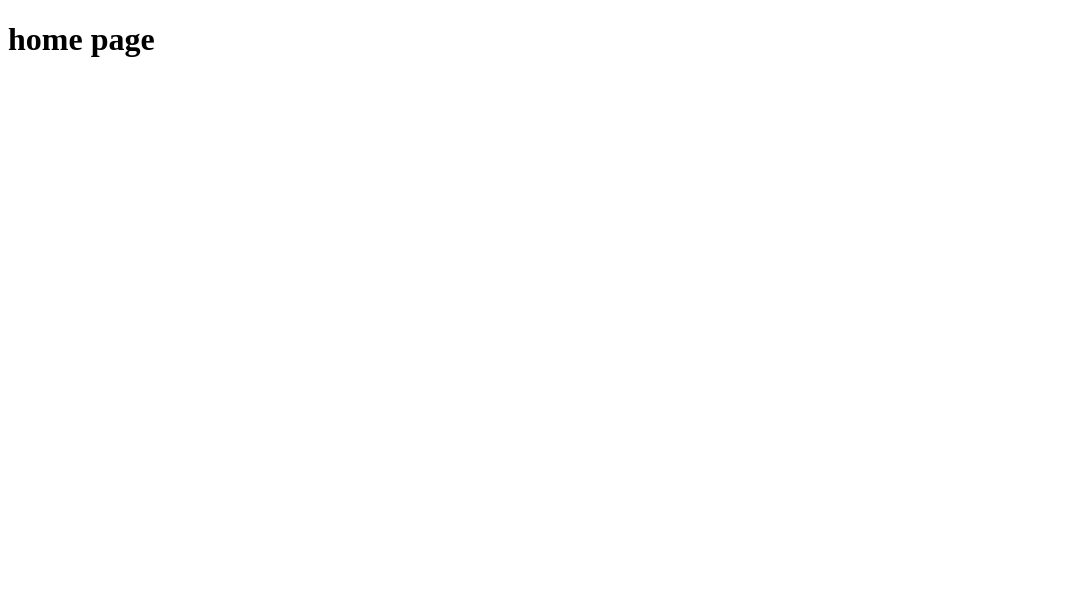
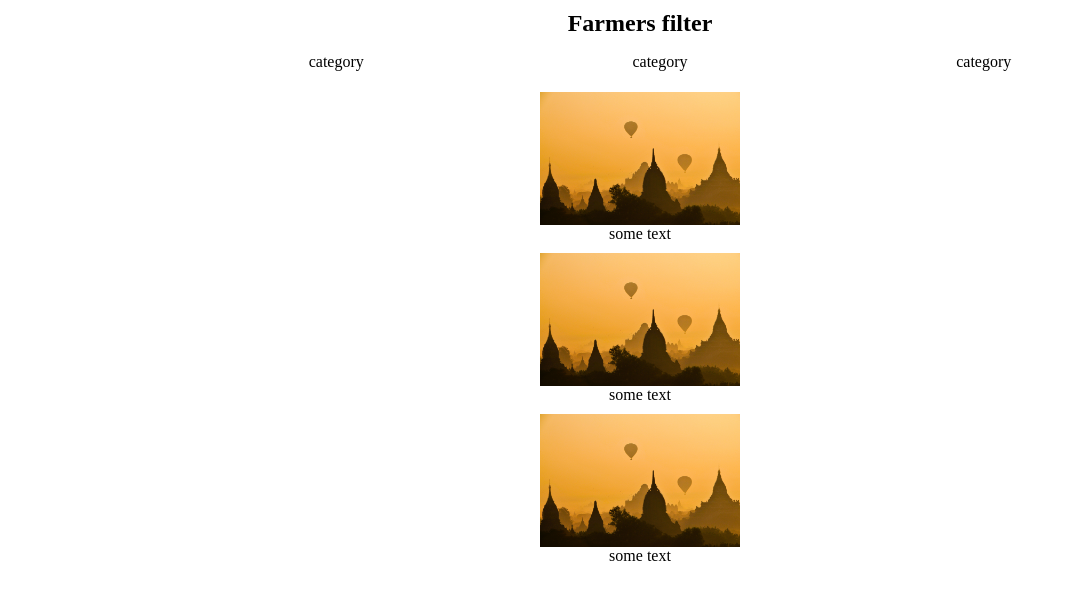
Before and after one commit to Surefirer/brainstation-hackathon, a React (Create React App) app: page / in a window 1280 px wide. Shown: the top 600 px of the page, without its empty margins (0-1065 px from the left). Built offline with nearby package versions, Linux system fonts and the light colour scheme.

Commit message:
add main page initial mock up based on UX team provide

```diff
--- a/src/components/pages/Home.js
+++ b/src/components/pages/Home.js
@@ -1,8 +1,44 @@
 import React from "react";
+import image from "../../assets/image/video-list-4.jpg";
 
 class Home extends React.Component {
   render() {
-    return <h1>home page</h1>;
+    return (
+      <>
+        <div className="header">
+          <div className="farmers">
+            <h2>Farmers filter</h2>
+          </div>
+          <div className="category">
+            <ul>
+              <li>category</li>
+              <li>category</li>
+              <li>category</li>
+            </ul>
+          </div>
+        </div>
+        <div className="main">
+          <div className="card">
+            <img src={image} alt="" />
+            <div className="description">
+              <p>some text</p>
+            </div>
+          </div>
+          <div className="card">
+            <img src={image} alt="" />
+            <div className="description">
+              <p>some text</p>
+            </div>
+          </div>
+          <div className="card">
+            <img src={image} alt="" />
+            <div className="description">
+              <p>some text</p>
+            </div>
+          </div>
+        </div>
+      </>
+    );
   }
 }
 
--- a/src/styles/main.css
+++ b/src/styles/main.css
@@ -1 +1,77 @@
-/* No CSS *//*# sourceMappingURL=main.css.map */
+.header {
+  display: -webkit-box;
+  display: -ms-flexbox;
+  display: flex;
+  -webkit-box-orient: vertical;
+  -webkit-box-direction: normal;
+      -ms-flex-direction: column;
+          flex-direction: column;
+  -webkit-box-align: center;
+      -ms-flex-align: center;
+          align-items: center;
+  padding-top: 10px;
+}
+
+.category {
+  width: 100%;
+}
+
+.category ul {
+  display: -webkit-box;
+  display: -ms-flexbox;
+  display: flex;
+  list-style: none;
+  -webkit-box-pack: space-evenly;
+      -ms-flex-pack: space-evenly;
+          justify-content: space-evenly;
+}
+
+.card {
+  display: -webkit-box;
+  display: -ms-flexbox;
+  display: flex;
+  -webkit-box-orient: vertical;
+  -webkit-box-direction: normal;
+      -ms-flex-direction: column;
+          flex-direction: column;
+  -webkit-box-align: center;
+      -ms-flex-align: center;
+          align-items: center;
+  padding: 5px 0;
+  width: 80%;
+  margin: 0 auto;
+}
+
+.card img {
+  width: 200px;
+}
+
+Html,
+body {
+  margin: 0;
+  padding: 0;
+  -webkit-box-sizing: border-box;
+          box-sizing: border-box;
+}
+
+*,
+*:before,
+*:after {
+  -webkit-box-sizing: inherit;
+          box-sizing: inherit;
+}
+
+h1,
+h2,
+h3,
+h4,
+h5,
+p {
+  padding: 0;
+  margin: 0;
+}
+
+a {
+  text-decoration: none;
+}
+/*# sourceMappingURL=main.css.map */
--- a/src/styles/main.scss
+++ b/src/styles/main.scss
@@ -0,0 +1,27 @@
+        @import './partials/home';
+        Html,
+        body {
+            margin: 0;
+            padding: 0;
+            box-sizing: border-box;
+        }
+
+        *,
+        *:before,
+        *:after {
+            box-sizing: inherit;
+        }
+
+        h1,
+        h2,
+        h3,
+        h4,
+        h5,
+        p {
+            padding: 0;
+            margin: 0;
+        }
+
+        a {
+            text-decoration: none;
+        }
--- /dev/null
+++ b/src/styles/partials/_home.scss
@@ -0,0 +1,27 @@
+.header {
+    display: flex;
+    flex-direction: column;
+    align-items: center;
+    padding-top: 10px;
+}
+
+.category {
+    width: 100%;
+    ul {
+        display: flex;
+        list-style: none;
+        justify-content: space-evenly;
+    }
+}
+
+.card {
+    display: flex;
+    flex-direction: column;
+    align-items: center;
+    padding: 5px 0;
+    img {
+        width: 200px;
+    }
+    width: 80%;
+    margin: 0 auto;
+}
```
Also changed, not shown: src/assets/image/video-list-4.jpg (added), 1 other file (tests, documents, lock files or other folders).
